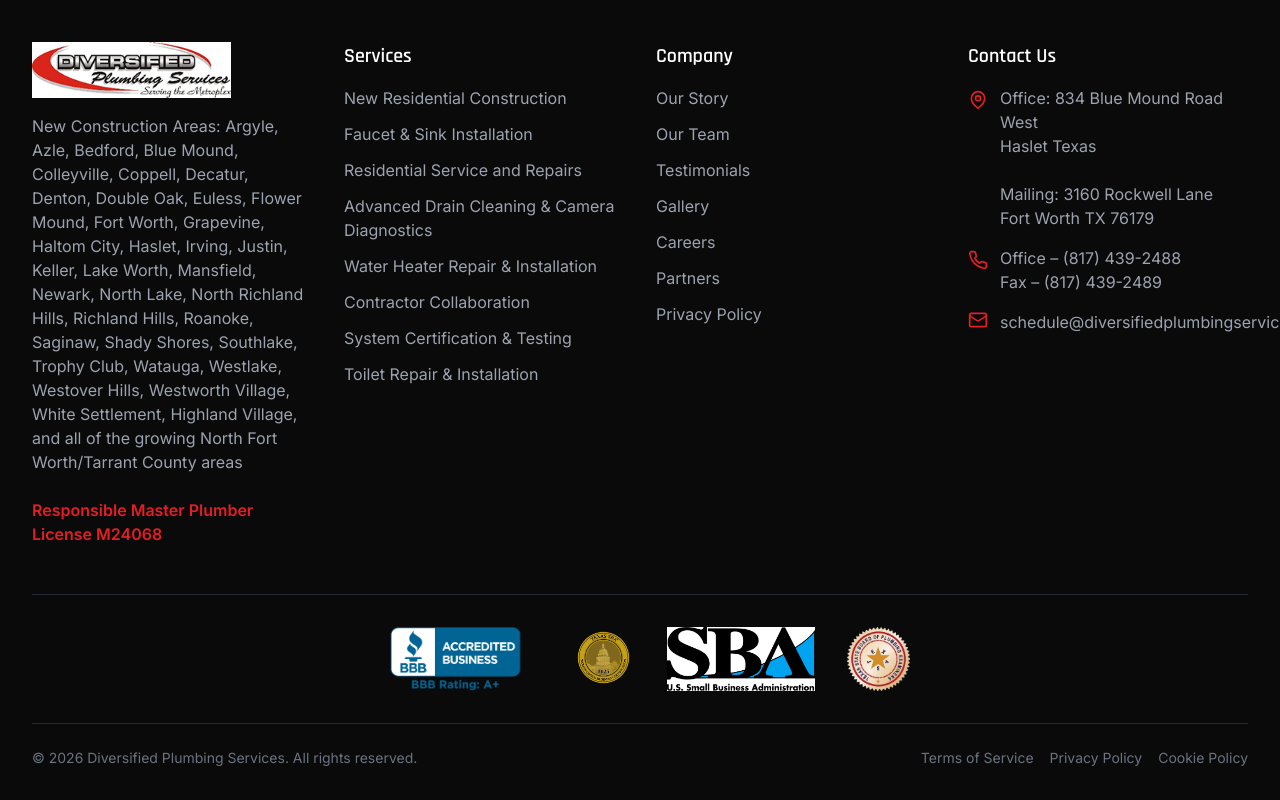
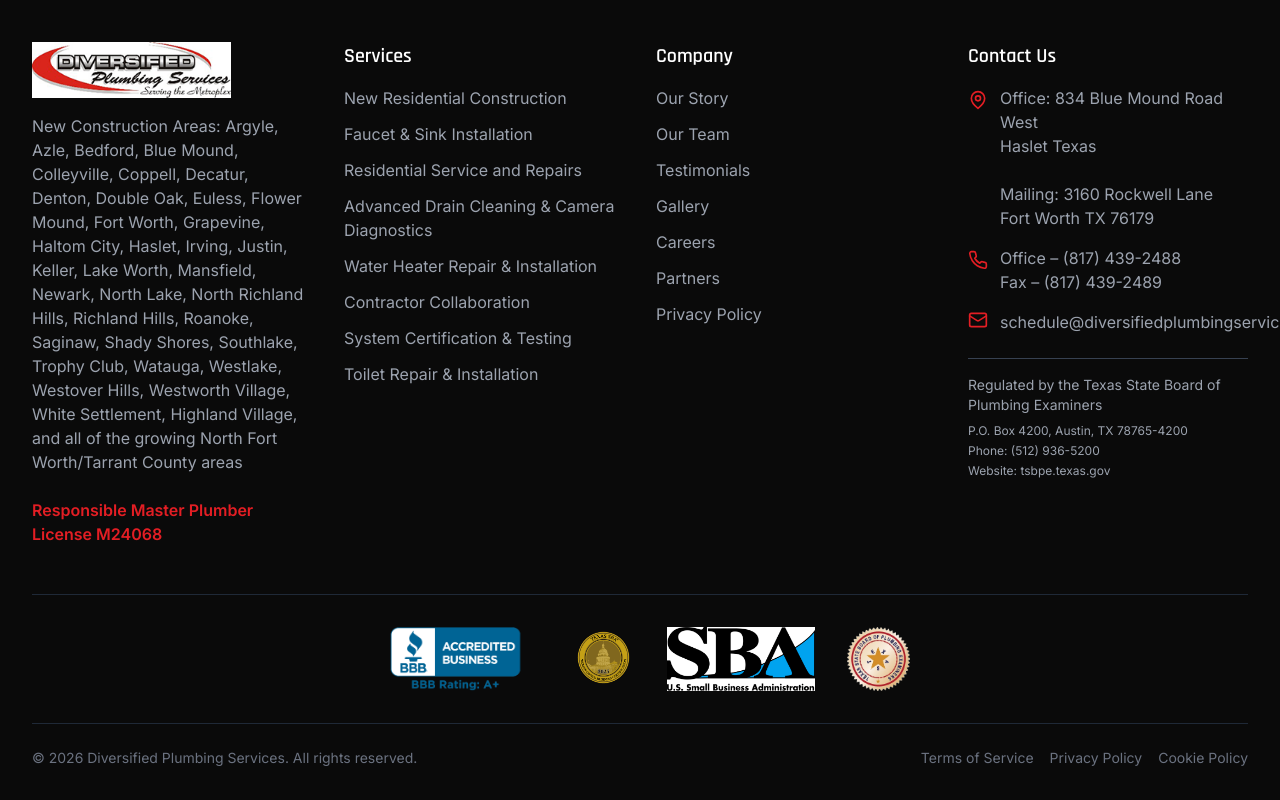
Before and after one commit to DPStech834/DiversifiedV1, a React (Vite) app: page / in a window 1280 px wide. Shown: the part 6409-7209 px from the top of the page. Built offline with nearby package versions, Linux system fonts and the light colour scheme.

Commit message:
Add Texas State Board of Plumbing Examiners info to footer

```diff
--- a/src/components/Footer.tsx
+++ b/src/components/Footer.tsx
@@ -157,6 +157,26 @@
                 </a>
               </li>
             </ul>
+
+            <div className="mt-6 pt-4 border-t border-dark-700">
+              <p className="text-gray-400 text-sm mb-2">
+                Regulated by the Texas State Board of Plumbing Examiners
+              </p>
+              <div className="text-gray-400 text-xs space-y-1">
+                <p>P.O. Box 4200, Austin, TX 78765-4200</p>
+                <p>Phone: (512) 936-5200</p>
+                <p>
+                  Website: <a
+                    href="https://tsbpe.texas.gov"
+                    target="_blank"
+                    rel="noopener noreferrer"
+                    className="hover:text-primary-500 transition-colors"
+                  >
+                    tsbpe.texas.gov
+                  </a>
+                </p>
+              </div>
+            </div>
           </div>
         </div>
 
```
